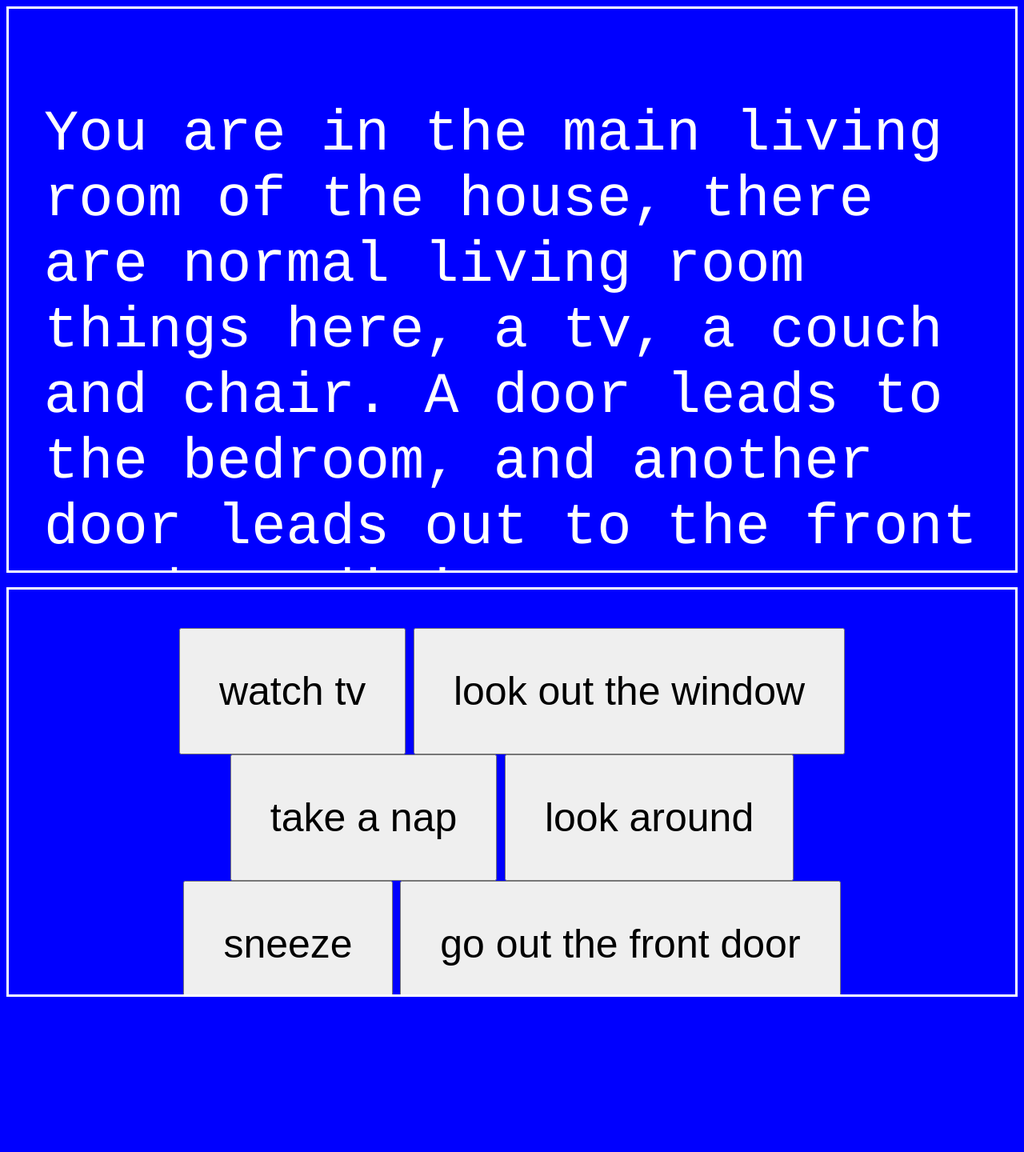
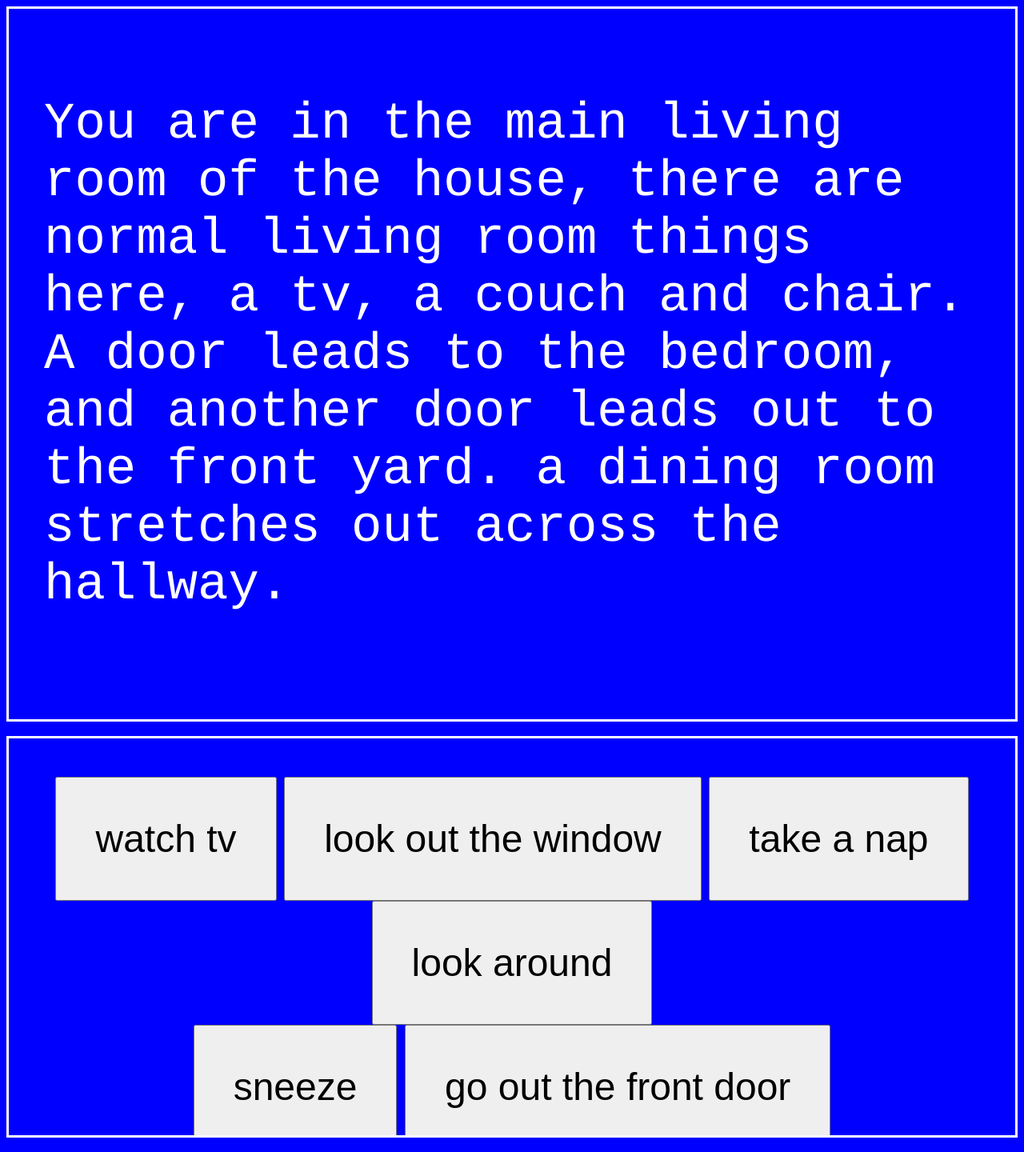
Before and after one commit to zakaos/opentxtgame, a plain HTML site: page index.html in a window 1280 px wide. Shown: the whole page at 80% size. Before the commit the page ends 1264 px from the top, so only its background shows below. Drawn offline with Linux system fonts and the light colour scheme.

Commit message:
font size change

```diff
--- a/style.css
+++ b/style.css
@@ -6,8 +6,8 @@ body{
 	height:1024px;
 	}
 	#MainTxtWindow{
-		font-size:72px;
-		height:60%;
+		font-size:64px;
+		height:800px;
 		border:3px solid white;
 		padding:44px;
 		margins:24px;
@@ -17,10 +17,10 @@ body{
 	overflow:auto;
 		border:3px solid white;
 		text-align:center;
-		height:40%;
+		height:400px;
 		padding:48px;
 	}
 	button{
-		font-size:50px;
+		font-size:48px;
 		padding:48px;
 		}
```
